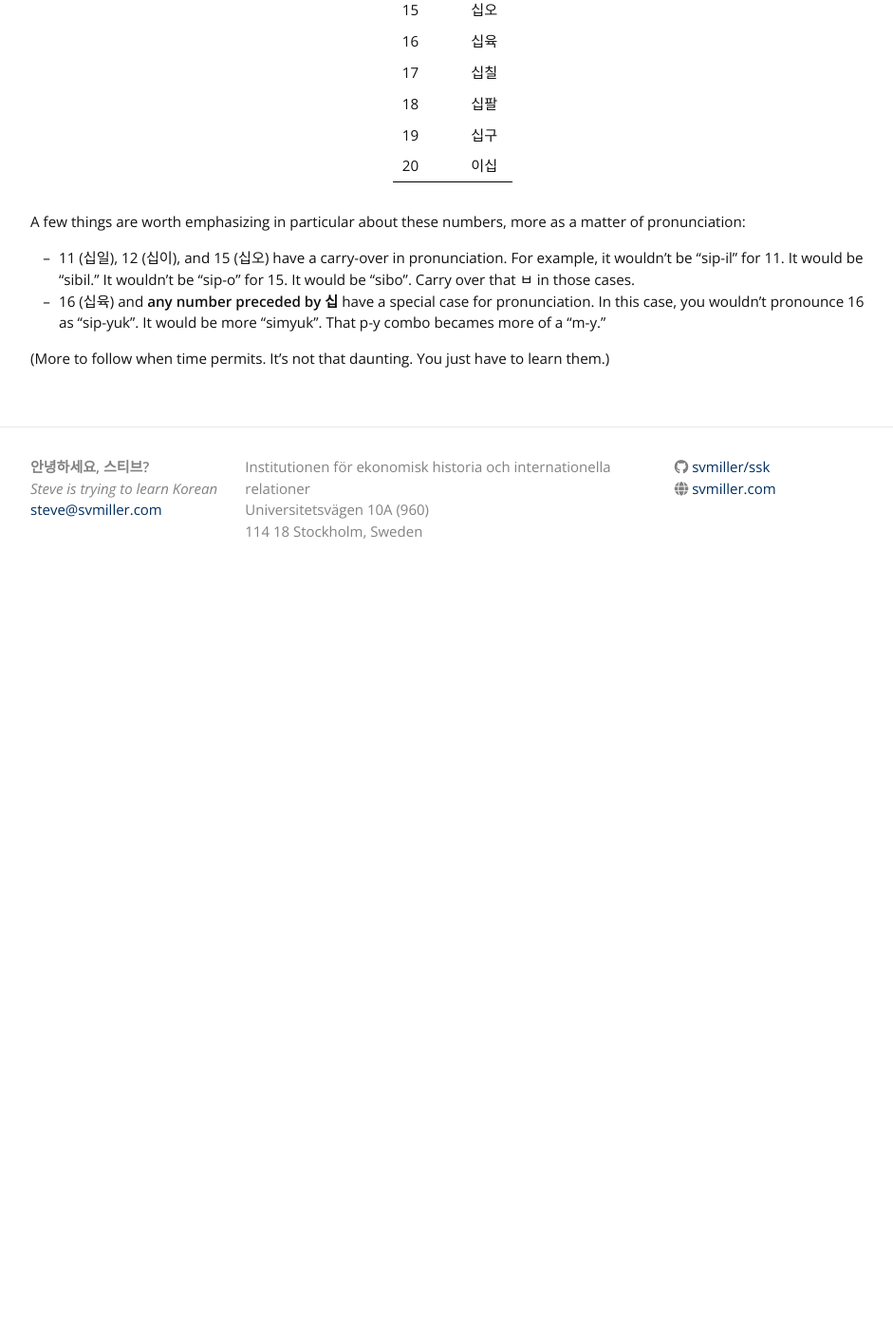
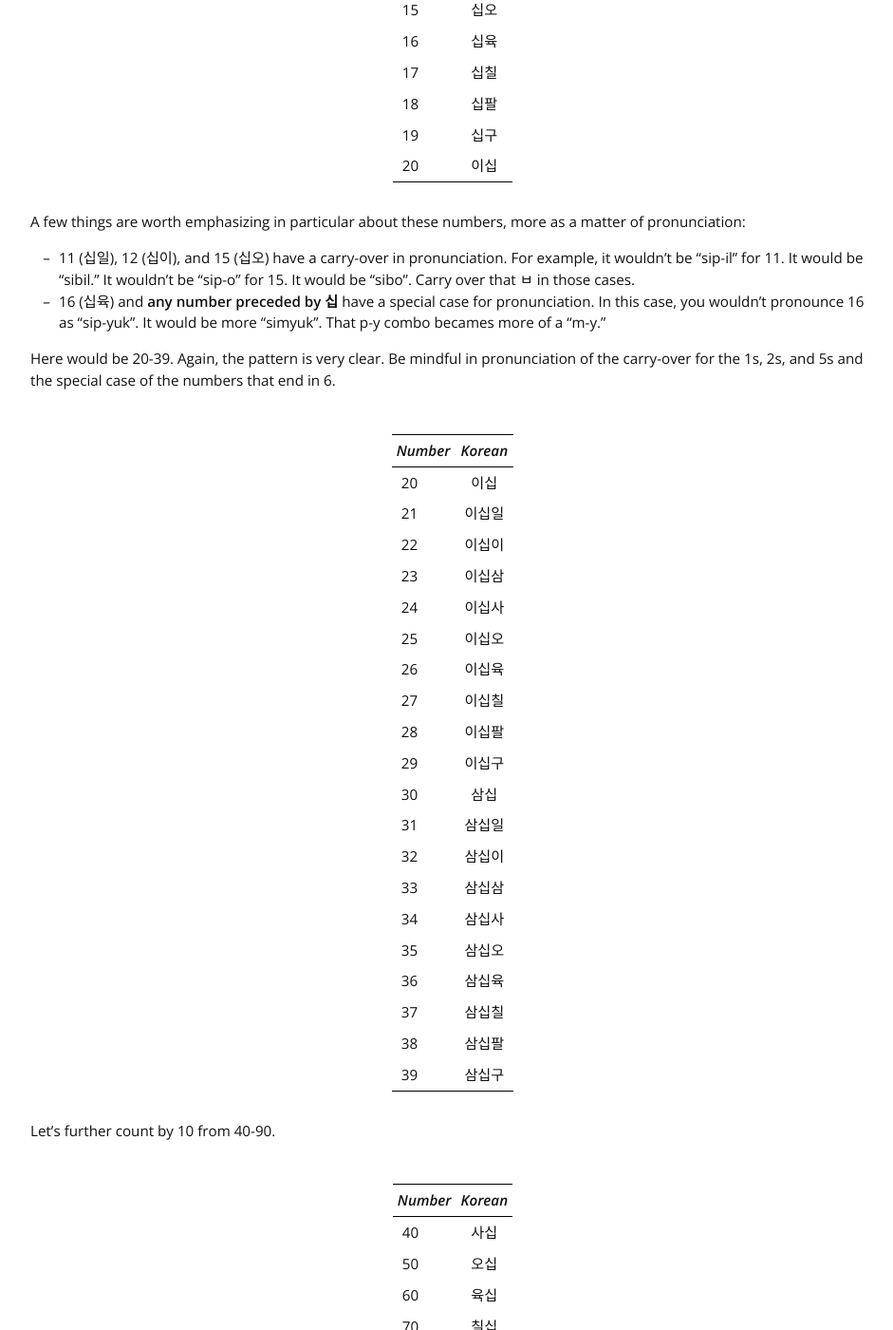
Before and after one commit to svmiller/ssk, a Jekyll site: the page built from _posts/2026-03-12-sino-korean-numbers.md, in a window 1280 px wide and 1400 px high, scrolled down 1190 px. Shown: the whole window at 95% size, without its empty margins (163-1104 px from the left). Built offline with Jekyll 4.4.1, drawn with Linux system fonts in a browser that asks for light colours; nearby versions of some CDN libraries; before the commit the page ends 1820 px from its top, so only the background shows below that; some of the changed text lies outside the part shown.

Commit message:
fill out

```diff
--- a/_posts/2026-03-12-sino-korean-numbers.md
+++ b/_posts/2026-03-12-sino-korean-numbers.md
@@ -46,4 +46,50 @@ A few things are worth emphasizing in particular about these numbers, more as a
 - 11 (십일), 12 (십이), and 15 (십오) have a carry-over in pronunciation. For example, it wouldn't be "sip-il" for 11. It would be "sibil."  It wouldn't be "sip-o" for 15. It would be "sibo". Carry over that ㅂ in those cases.
 - 16 (십육) and **any number preceded by 십** have a special case for pronunciation. In this case, you wouldn't pronounce 16 as "sip-yuk". It would be more "simyuk". That p-y combo becames more of a "m-y."
 
-(More to follow when time permits. It's not that daunting. You just have to learn them.)
+Here would be 20-39. Again, the pattern is very clear. Be mindful in pronunciation of the carry-over for the 1s, 2s, and 5s and the special case of the numbers that end in 6.
+
+| **Number**| **Korean** |
+|:-------|:------------:|
+| 20 | 이십 |
+| 21 | 이십일 |
+| 22 | 이십이 |
+| 23 | 이십삼 |
+| 24 | 이십사 |
+| 25 | 이십오 |
+| 26 | 이십육 |
+| 27 | 이십칠 |
+| 28 | 이십팔 |
+| 29 | 이십구 |
+| 30 | 삼십 |
+| 31 | 삼십일 |
+| 32 | 삼십이 |
+| 33 | 삼십삼 |
+| 34 | 삼십사 |
+| 35 | 삼십오 |
+| 36 | 삼십육 |
+| 37 | 삼십칠 |
+| 38 | 삼십팔 |
+| 39 | 삼십구 |
+
+Let's further count by 10 from 40-90.
+
+| **Number**| **Korean** |
+|:-------|:------------:|
+| 40 | 사십 |
+| 50 | 오십 |
+| 60 | 육십 |
+| 70 | 칠십 |
+| 80 | 팔십 |
+| 90 | 구십 |
+
+There are special characters for the bigger numbers. Briefly, of which we've been told to this point:
+
+| **Number**| **Korean** |
+|:-------|:------------:|
+| 100 |  백  |
+| 1000 | 천 |
+| 10,000 | 만 |
+
+The 10,000 marker is very curious if Korean is not native.
+
+The year would be 이천이십육, by the way, **and be mindful of the pronunciation of that 육 in that number**!
```
